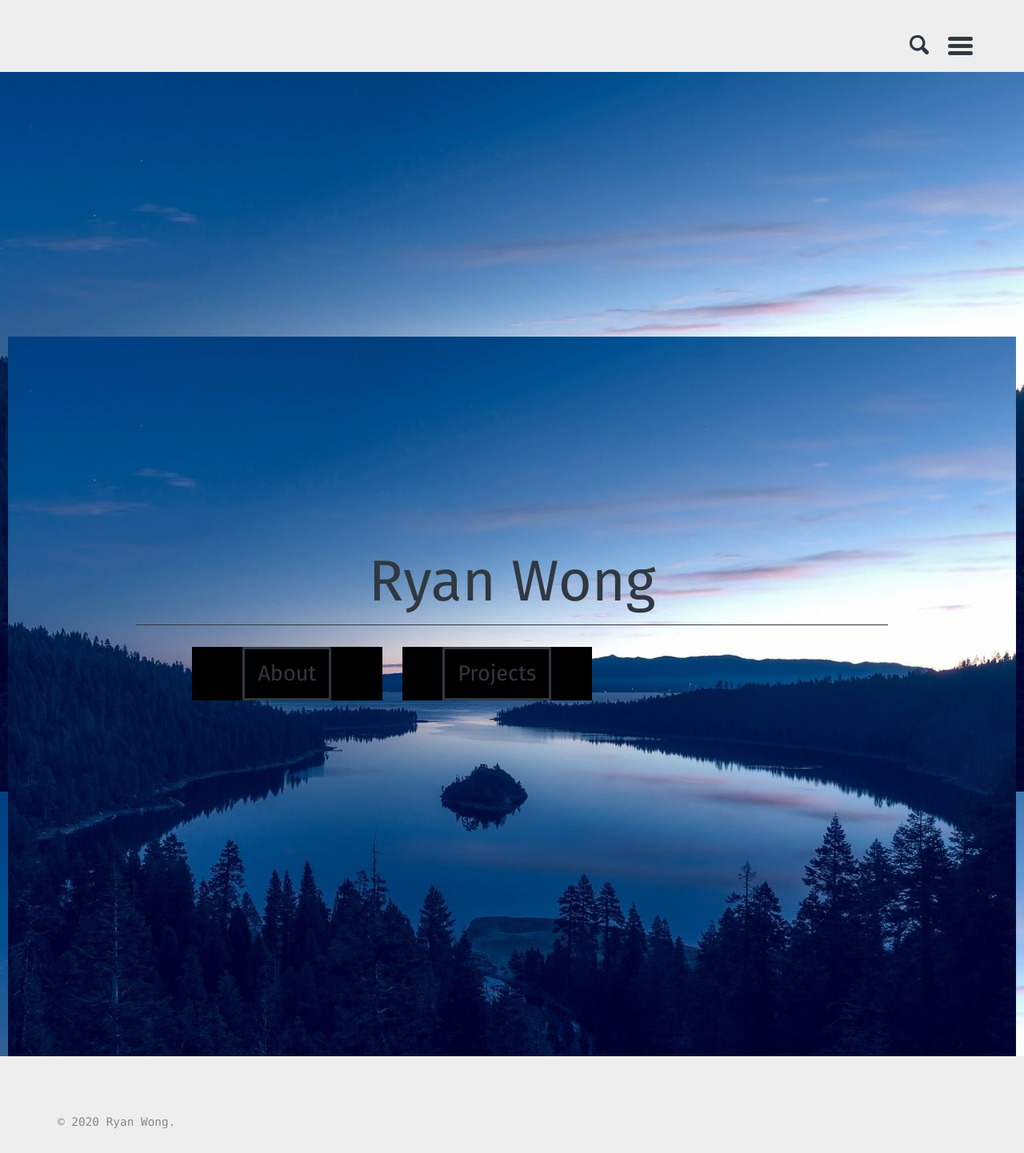
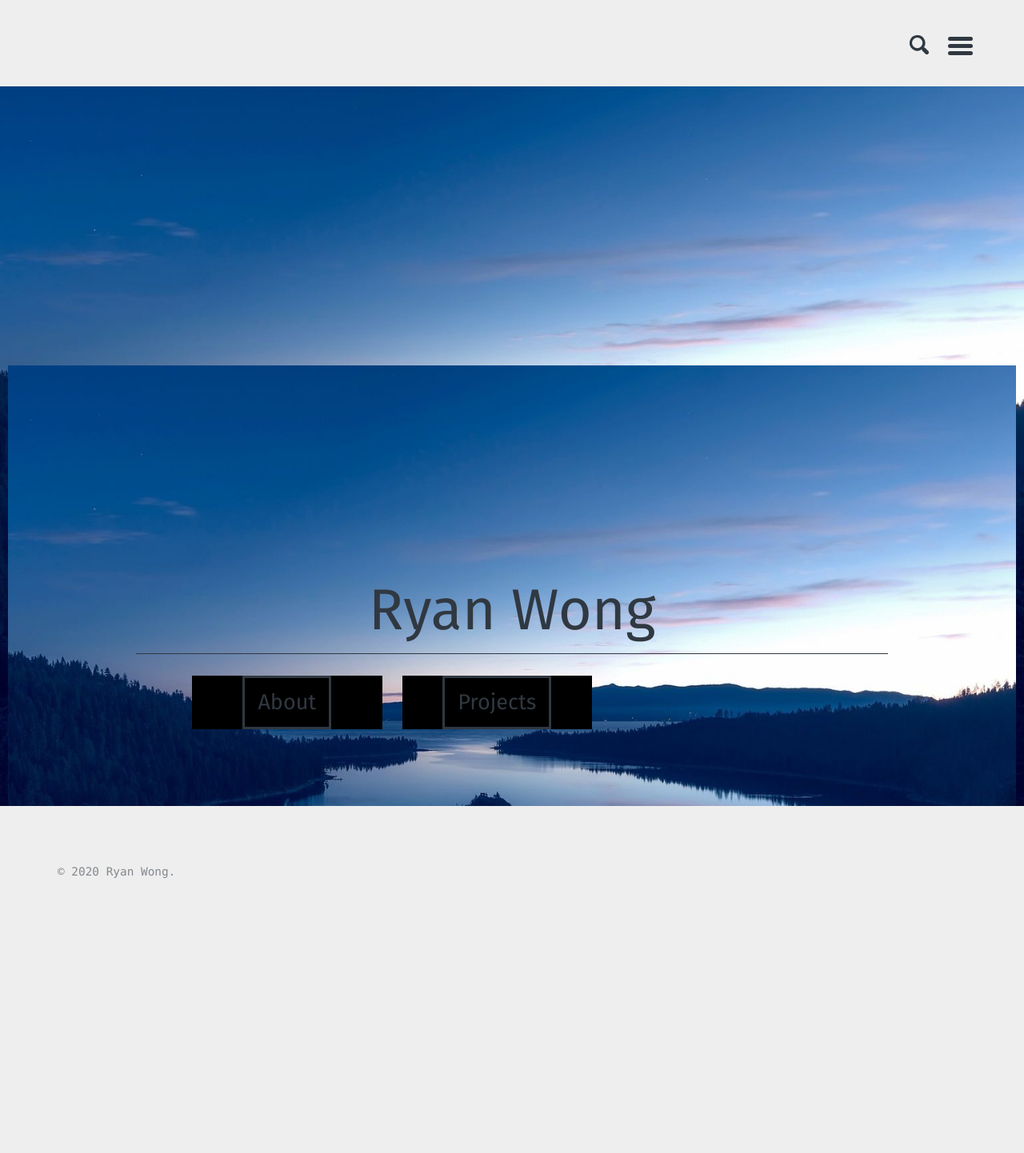
Before and after one commit to ryanwonghc/ryanwonghc.github.io, a Jekyll site: the page built from index.html, in a window 1280 px wide. Shown: the whole page at 80% size. Built offline with Jekyll 4.4.1, drawn with Linux system fonts in a browser that asks for light colours; the list of posts is cut into pages by our own code; after the commit the page ends 1129 px from its top, so only the background shows below that.

Commit message:
test wrapper size

```diff
--- a/_sass/basically-basic/_layout.scss
+++ b/_sass/basically-basic/_layout.scss
@@ -215,14 +215,15 @@ main {
 
   .wrapper {
     max-width: 100%;
-    max-height: 100%;
+    max-height: 100px;
     margin-left: auto;
     margin-right: auto;
-    margin-top: 5em;
+    margin-top: 6em;
     padding-right: 10px;
     padding-left: 10px;
     padding-top: 7em;
     align-items: center;
+    overflow: hidden;
 
     background-image: url('../../assets/images/tahoe.jpg');
     background-position: center center;
@@ -233,7 +234,7 @@ main {
 
   .content {
     max-width: 960px;
-    max-height: 300px;
+    max-height: 100px;
     margin-left: auto;
     margin-right: auto;
     padding-right: 10px;
```
